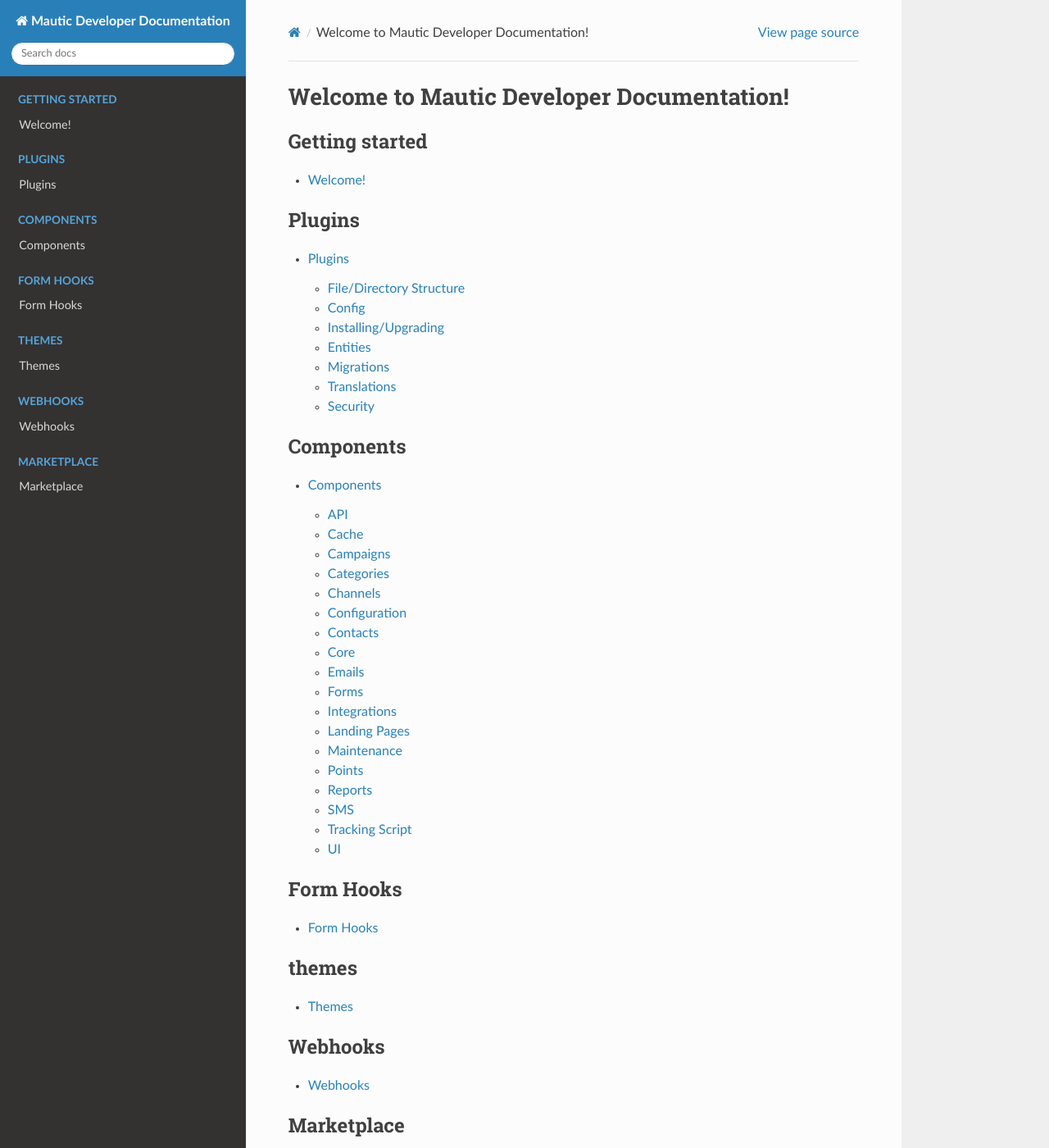
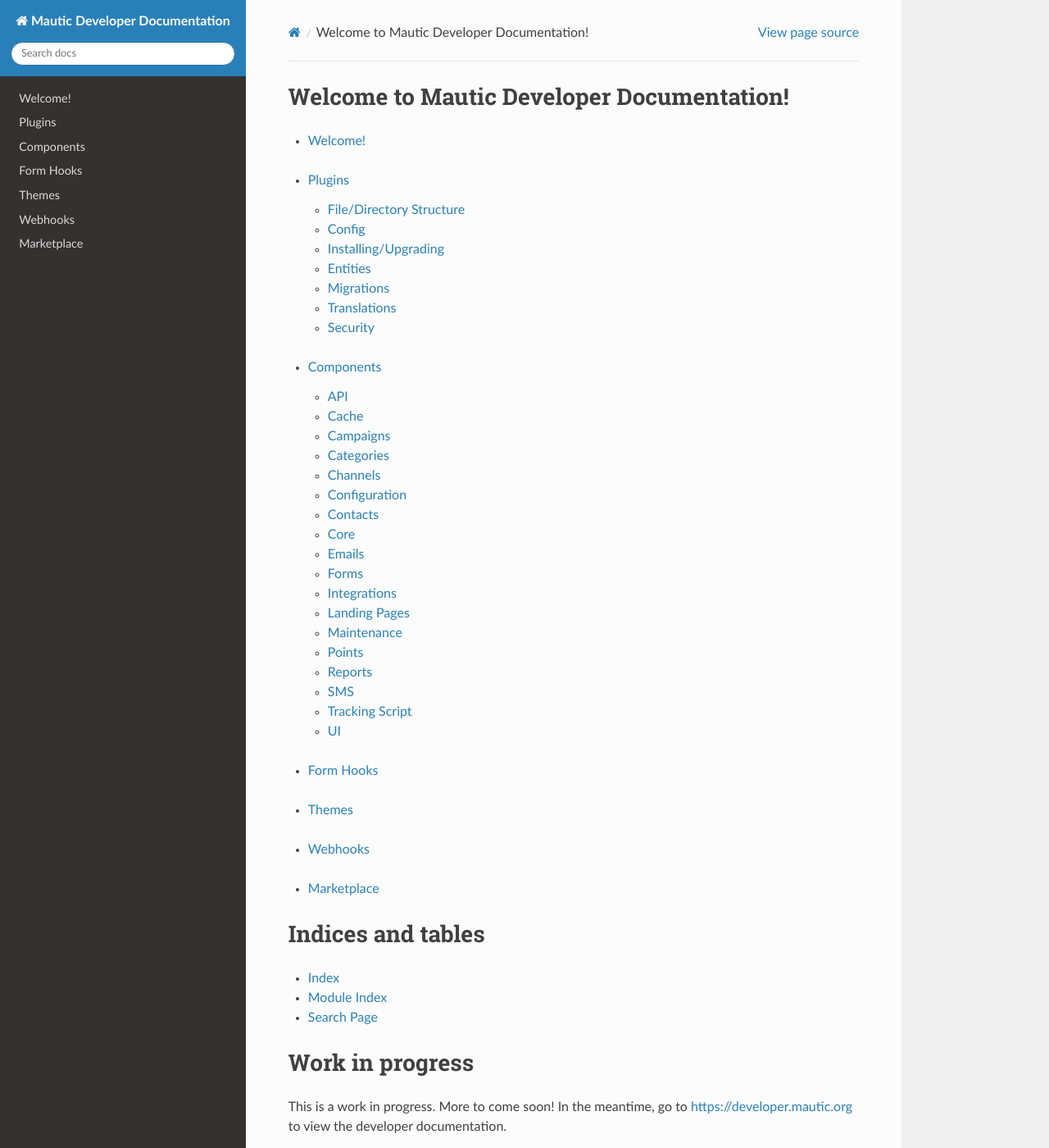
Before and after one commit to mautic/developer-documentation-new, a Sphinx documentation site: the page built from docs/index.rst, in a window 1280 px wide and 1400 px high. Shown: the whole window at 82% size. Built offline with Sphinx 7.4.7 and the Read the Docs theme 2.0.0, drawn with Linux system fonts in a browser that asks for light colours; pages that are not in the unit, such as notebooks, are missing from menus.

Commit message:
Removed TOC captions

```diff
--- a/docs/index.rst
+++ b/docs/index.rst
@@ -8,43 +8,36 @@
 
 .. toctree::
    :maxdepth: 2
-   :caption: Getting started
 
    welcome
 
 .. toctree::
    :maxdepth: 2
-   :caption: Plugins
 
    plugins/index
 
 .. toctree::
    :maxdepth: 2
-   :caption: Components
 
    components/index
 
 .. toctree::
    :maxdepth: 2
-   :caption: Form Hooks
 
    form_hooks/index
 
 .. toctree::
    :maxdepth: 2
-   :caption: themes
 
    themes/index
 
 .. toctree::
    :maxdepth: 2
-   :caption: Webhooks
 
    webhooks/index
 
 .. toctree::
    :maxdepth: 2
-   :caption: Marketplace
 
    marketplace/index
 
```
